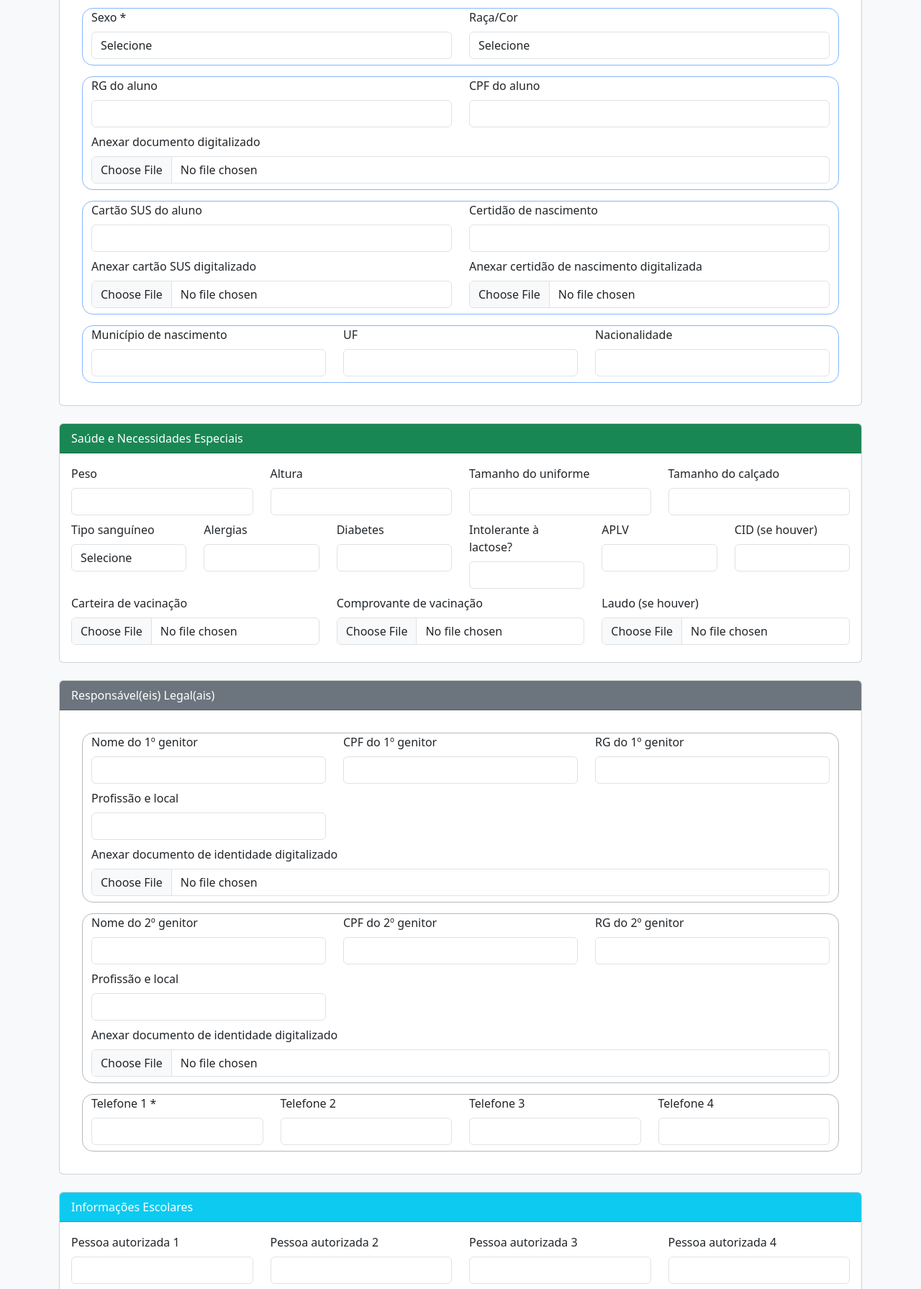
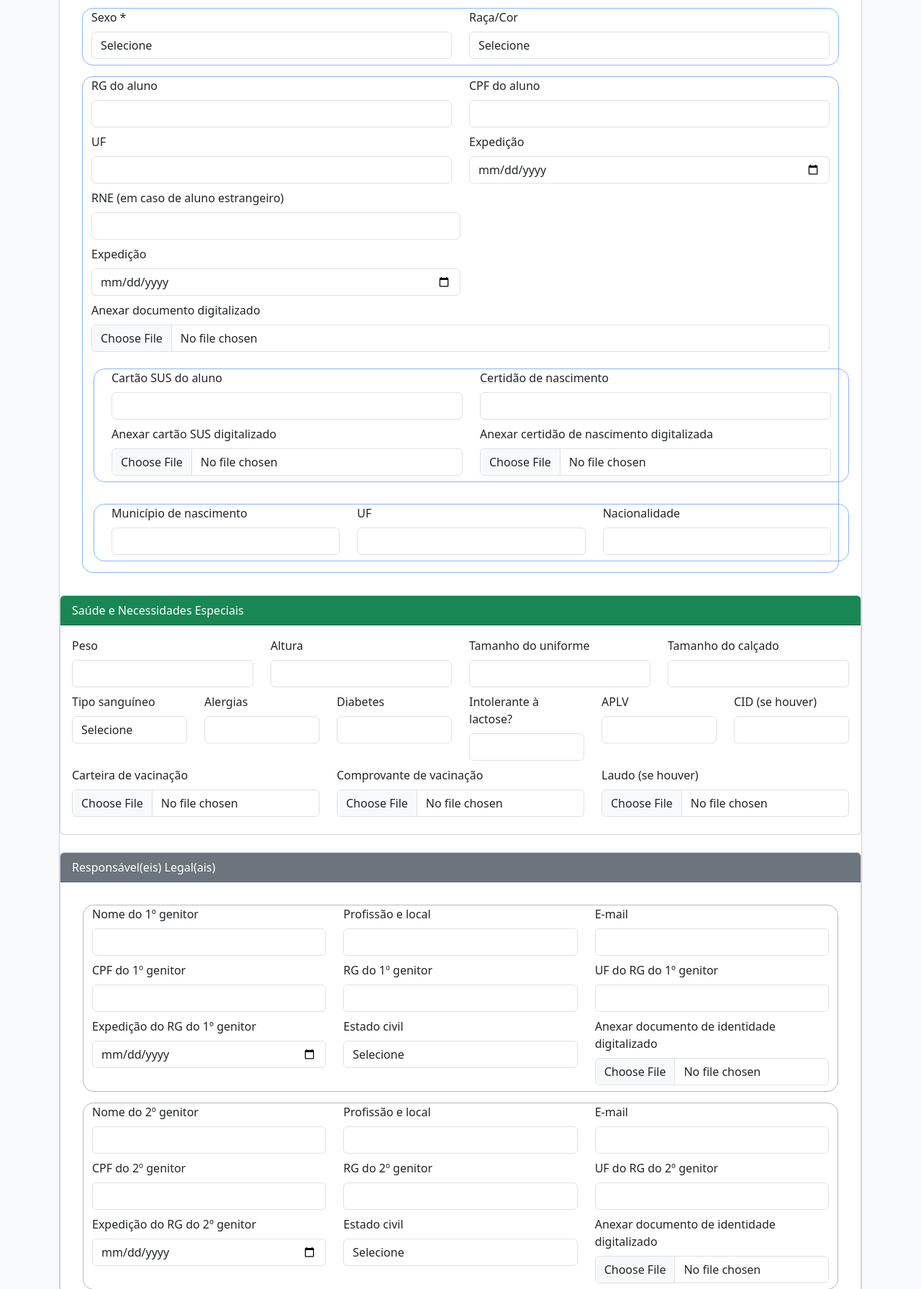
Before and after one commit to gabriel23nonato-png/Projeto_Matricula_v2, a Flask app: page /nova_matricula in a window 1280 px wide. Shown: the part 332-2123 px from the top of the page at 72% size. Run offline with Flask 3, Linux system fonts and the light colour scheme.

Commit message:
Breves edições diárias

```diff
--- a/templates/nova_matricula.html
+++ b/templates/nova_matricula.html
@@ -67,6 +67,31 @@
         <div class="col-md-6">
           <label class="form-label">CPF do aluno</label>
           <input class="form-control mb-2" name="cpf_aluno" />
+        </div>
+        <div class="col-md-6">
+          <label class="form-label">UF</label>
+          <input class="form-control mb-2" name="uf_aluno" />
+        </div>
+        <div class="col-md-6">
+          <label class="form-label">Expedição</label>
+          <input
+            type="date"
+            class="form-control mb-2"
+            name="expedicao_aluno"
+          />
+        </div>
+        <div>
+          <div class="col-md-6">
+          <label class="form-label">RNE (em caso de aluno estrangeiro) </label>
+          <input class="form-control mb-2" name="rne_aluno" />
+        </div>
+        <div class="col-md-6">
+          <label class="form-label">Expedição</label>
+          <input
+            type="date"
+            class="form-control mb-2"
+            name="expedicao_aluno"
+          />
         </div>
         <div>
           <label class="form-label">Anexar documento digitalizado</label>
@@ -219,6 +244,14 @@
           <input class="form-control mb-2" name="nome_mae" />
         </div>
         <div class="col-md-4">
+          <label class="form-label">Profissão e local</label>
+          <input class="form-control mb-2" name="profissao_mae" />
+        </div>
+        <div class="col-md-4">
+          <label class="form-label">E-mail</label>
+          <input class="form-control mb-2" name="email_mae" />
+        </div>
+        <div class="col-md-4">
           <label class="form-label">CPF do 1º genitor</label>
           <input class="form-control mb-2" name="cpf_mae" />
         </div>
@@ -227,10 +260,28 @@
           <input class="form-control mb-2" name="rg_mae" />
         </div>
         <div class="col-md-4">
-          <label class="form-label">Profissão e local</label>
-          <input class="form-control mb-2" name="profissao_mae" />
+          <label class="form-label">UF do RG do 1º genitor</label>
+          <input class="form-control mb-2" name="uf_rg_mae" />
         </div>
-        <div>
+        <div class="col-md-4">
+          <label class="form-label">Expedição do RG do 1º genitor</label>
+          <input
+            type="date"
+            class="form-control mb-2"
+            name="expedicao_rg_mae"
+          />
+        </div>
+        <div class="col-md-4">
+          <label class="form-label">Estado civil</label>
+          <select class="form-control mb-2" name="estado_civil_mae">
+            <option value="">Selecione</option>
+            <option>Solteiro(a)</option>
+            <option>Casado(a)</option>
+            <option>Divorciado(a)</option>
+            <option>Viúvo(a)</option>
+          </select>
+        </div>
+        <div class="col-md-4">
           <label class="form-label"
             >Anexar documento de identidade digitalizado</label
           >
@@ -239,6 +290,57 @@
       </div>
 
       <div class="row" id="resp_legal">
+        <div class="col-md-4">
+          <label class="form-label">Nome do 2º genitor</label>
+          <input class="form-control mb-2" name="nome_pai" />
+        </div>
+        <div class="col-md-4">
+          <label class="form-label">Profissão e local</label>
+          <input class="form-control mb-2" name="profissao_pai" />
+        </div>
+        <div class="col-md-4">
+          <label class="form-label">E-mail</label>
+          <input class="form-control mb-2" name="email_pai" />
+        </div>
+        <div class="col-md-4">
+          <label class="form-label">CPF do 2º genitor</label>
+          <input class="form-control mb-2" name="cpf_pai" />
+        </div>
+        <div class="col-md-4">
+          <label class="form-label">RG do 2º genitor</label>
+          <input class="form-control mb-2" name="rg_pai" />
+        </div>
+        <div class="col-md-4">
+          <label class="form-label">UF do RG do 2º genitor</label>
+          <input class="form-control mb-2" name="uf_rg_pai" />
+        </div>
+        <div class="col-md-4">
+          <label class="form-label">Expedição do RG do 2º genitor</label>
+          <input
+            type="date"
+            class="form-control mb-2"
+            name="expedicao_rg_pai"
+          />
+        </div>
+        <div class="col-md-4">
+          <label class="form-label">Estado civil</label>
+          <select class="form-control mb-2" name="estado_civil_pai">
+            <option value="">Selecione</option>
+            <option>Solteiro(a)</option>
+            <option>Casado(a)</option>
+            <option>Divorciado(a)</option>
+            <option>Viúvo(a)</option>
+          </select>
+        </div>
+        <div class="col-md-4">
+          <label class="form-label"
+            >Anexar documento de identidade digitalizado</label
+          >
+          <input type="file" class="form-control mb-2" name="doc_cpf_pai" />
+        </div>
+      </div>
+
+      <!-- <div class="row" id="resp_legal">
         <div class="col-md-4">
           <label class="form-label">Nome do 2º genitor</label>
           <input class="form-control mb-2" name="nome_pai" />
@@ -261,7 +363,7 @@
           >
           <input type="file" class="form-control mb-2" name="doc_cpf_pai" />
         </div>
-      </div>
+      </div> -->
       <div class="row" id="resp_legal">
         <div class="col-md-3">
           <label class="form-label">Telefone 1 *</label>
```
Also changed, not shown: 1 other file. Lines whose indentation alone changed are shown as unchanged.
